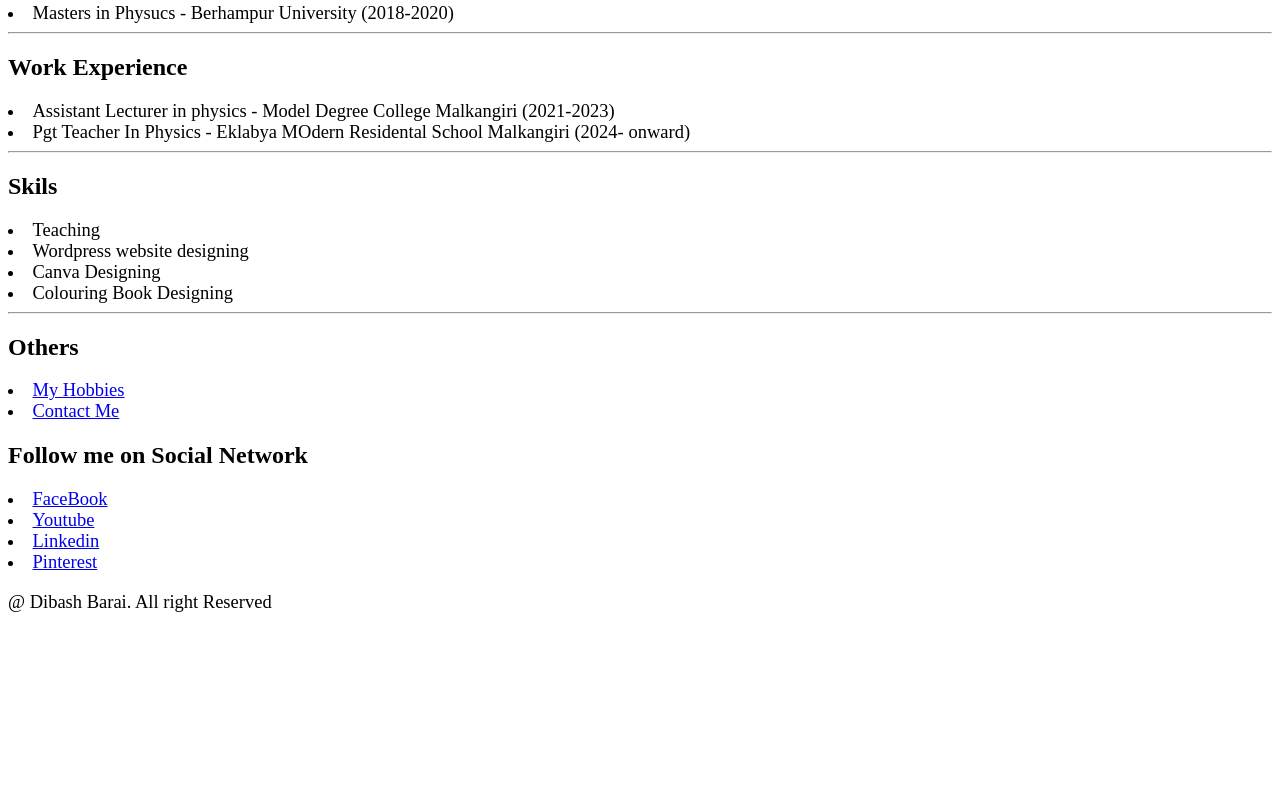
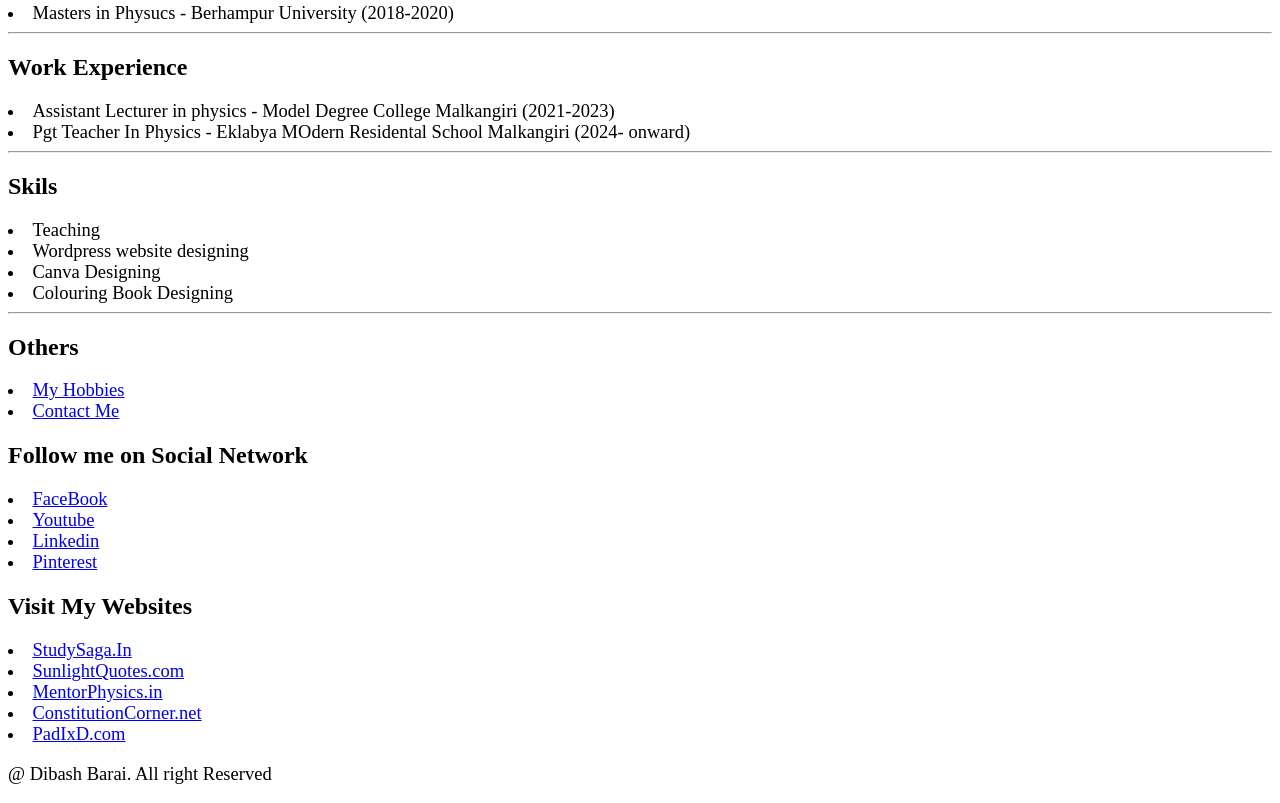
Before and after one commit to Dibash4030/My-Resume, a plain HTML site: page index.html in a window 1280 px wide. Shown: the part 477-1280 px from the top of the page. Before the commit the page ends 1108 px from the top, so only its background shows below. Drawn offline with Linux system fonts and the light colour scheme.

Commit message:
Update index.html

```diff
--- a/index.html
+++ b/index.html
@@ -43,6 +43,12 @@
    <li><a href="https://www.youtube.com/@sunlight_quotes/shorts">Youtube</a></li>
    <li><a href="https://www.linkedin.com/in/study-saga-a33608270/">Linkedin</a></li>
    <li><a href="https://in.pinterest.com/sunlight_quotes/">Pinterest</a></li>
+    <h2>Visit My Websites</h2>
+   <li><a href="https://studysaga.in/">StudySaga.In</a></li>
+   <li><a href="https://www.sunlightquotes.com/">SunlightQuotes.com</a></li>
+   <li><a href="https://mentorphysics.in/">MentorPhysics.in</a></li>
+   <li><a href="https://constitutioncorner.net/">ConstitutionCorner.net</a></li>
+   <li><a href="https://padixd.com/">PadIxD.com</a></li>
    <p>@ Dibash Barai. All right Reserved</p>
 </body>
 </html>
```
